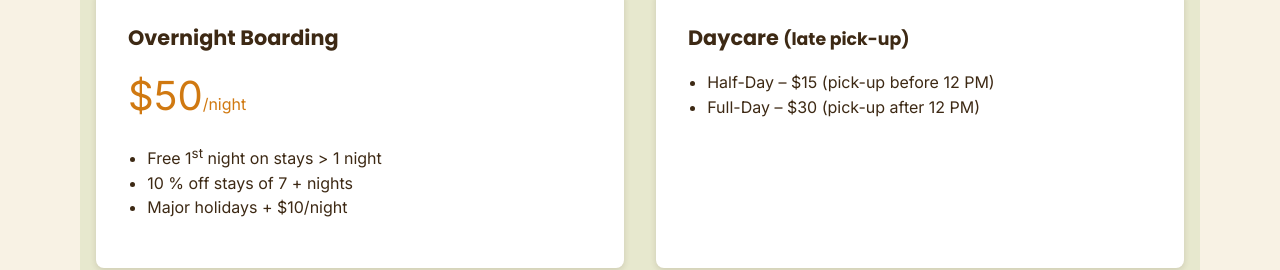
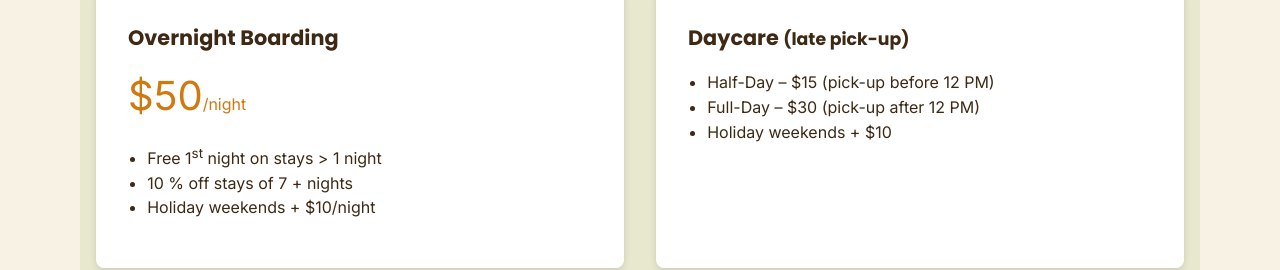
Before and after one commit to josesustaita/dog-sitting, a Next.js app: page / in a window 1280 px wide. Shown: the part 1400-1670 px from the top of the page. Built offline with nearby package versions, Linux system fonts and the light colour scheme.

Commit message:
update holidays

```diff
--- a/app/page.tsx
+++ b/app/page.tsx
@@ -118,7 +118,7 @@ export default function Home() {
               <ul>
                 <li>Free 1<sup>st</sup> night on stays&nbsp;&gt; 1 night</li>
                 <li>10&nbsp;% off stays of 7&nbsp;+ nights</li>
-                <li>Major holidays + $10/night</li>
+                <li>Holiday&nbsp;weekends&nbsp;+&nbsp;$10/night</li>
               </ul>
             </div>
 
@@ -127,6 +127,7 @@ export default function Home() {
               <ul>
                 <li>Half-Day – $15 (pick-up before 12 PM)</li>
                 <li>Full-Day – $30 (pick-up after 12 PM)</li>
+                <li>Holiday&nbsp;weekends&nbsp;+&nbsp;$10</li>
               </ul>
             </div>
           </div>
```
